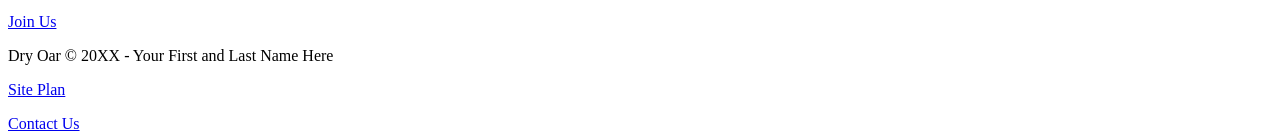
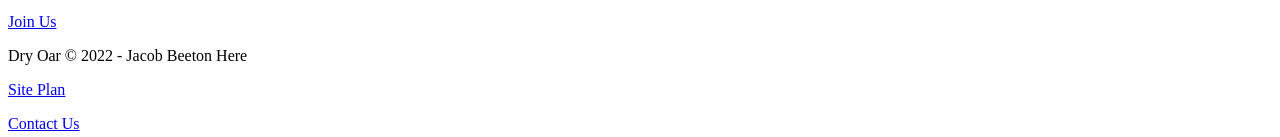
Before and after one commit to MrJBeets/wdd130, a plain HTML site: page wwr/index.html in a window 1280 px wide. Shown: the part 3483-3620 px from the top of the page. Drawn offline with Linux system fonts and the light colour scheme.

Commit message:
added name

```diff
--- a/wwr/index.html
+++ b/wwr/index.html
@@ -54,7 +54,7 @@
     </section>
     </main>
     <footer>
-        <p>Dry Oar &copy; 20XX - Your First and Last Name Here</p>
+        <p>Dry Oar &copy; 2022 - Jacob Beeton Here</p>
         <p><a href="site-plan-rafting.html">Site Plan</a></p>
         <p><a href="contactus.html">Contact Us</a></p>
         <div class="social">
```
